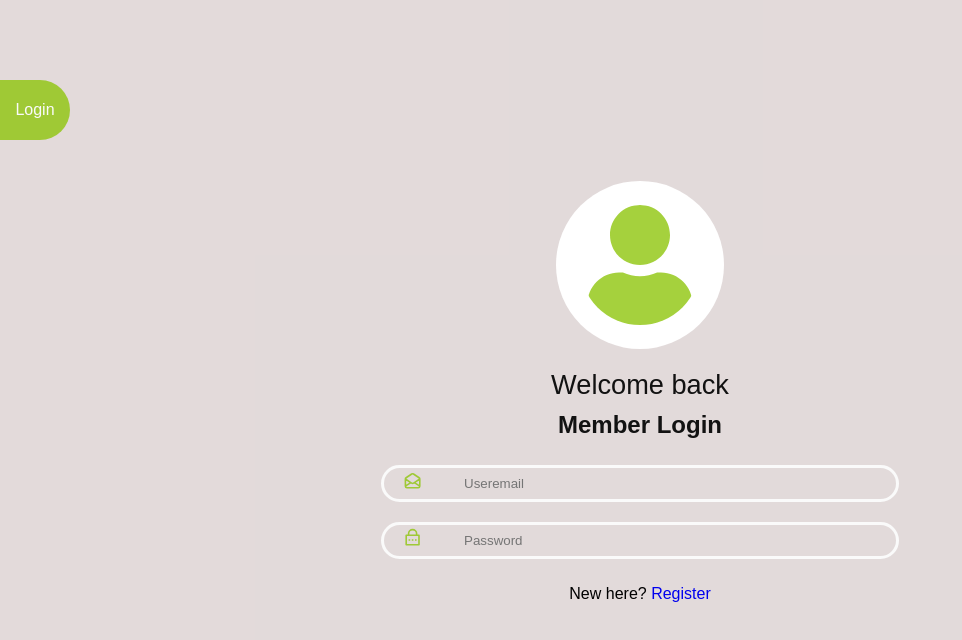
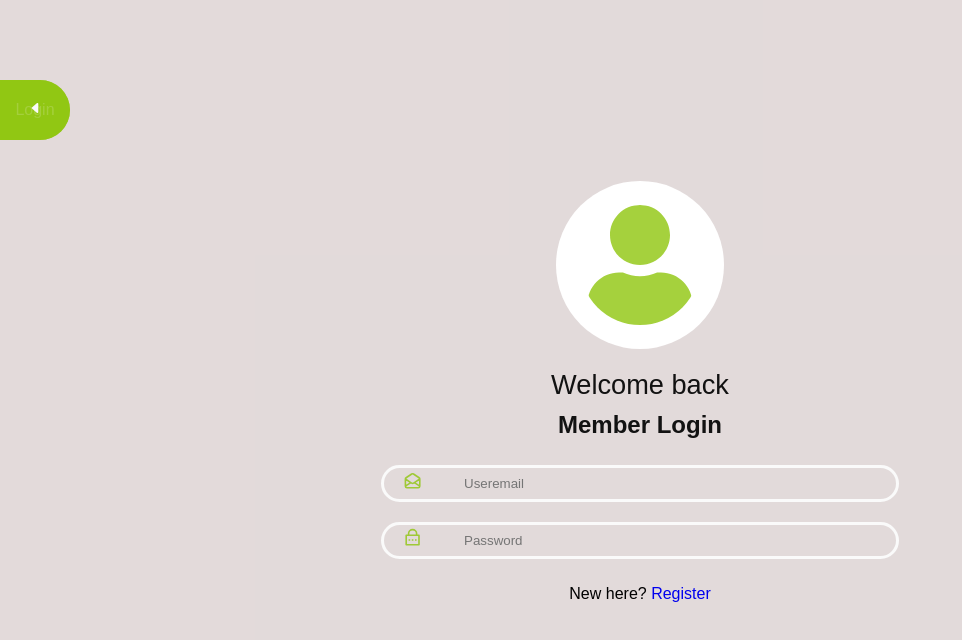
Before and after one commit to Wahaj-Ali/homely-frontend, a React (Create React App) app: page /login in a window 1280 px wide. Shown: the top 640 px of the page, without its empty margins (0-962 px from the left). Built offline with nearby package versions, Linux system fonts and the light colour scheme.

Commit message:
Update Login.js
Add a button to head back to the main-page of the app from the login page.

```diff
--- a/src/components/auth/Login.js
+++ b/src/components/auth/Login.js
@@ -3,6 +3,7 @@ import { useDispatch, useSelector } from 'react-redux';
 import { FaUser } from 'react-icons/fa';
 import { HiOutlineMailOpen } from 'react-icons/hi';
 import { RiLockPasswordLine } from 'react-icons/ri';
+import { IoCaretBackOutline } from 'react-icons/io5';
 import { Link, useNavigate } from 'react-router-dom';
 import { login } from '../../Redux/Reducers/authSlice';
 import './Login.scss';
@@ -62,7 +63,10 @@ const Login = () => {
           />
         </div>
 
-        <button type="submit">Login</button>
+        <button type="submit" className="login-btn">Login</button>
+        <Link to="/">
+          <button type="button" aria-label="Go back"><IoCaretBackOutline /></button>
+        </Link>
       </form>
       <p>
         New here?
```
